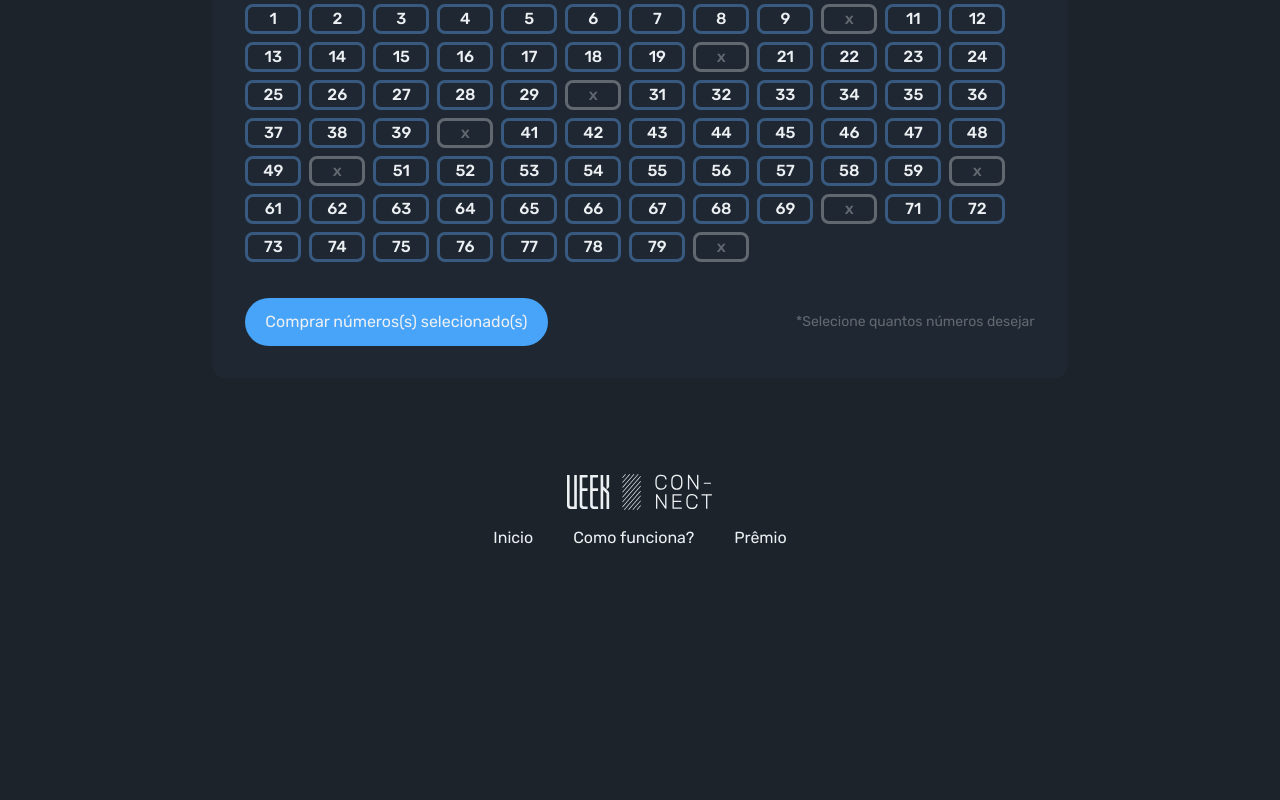
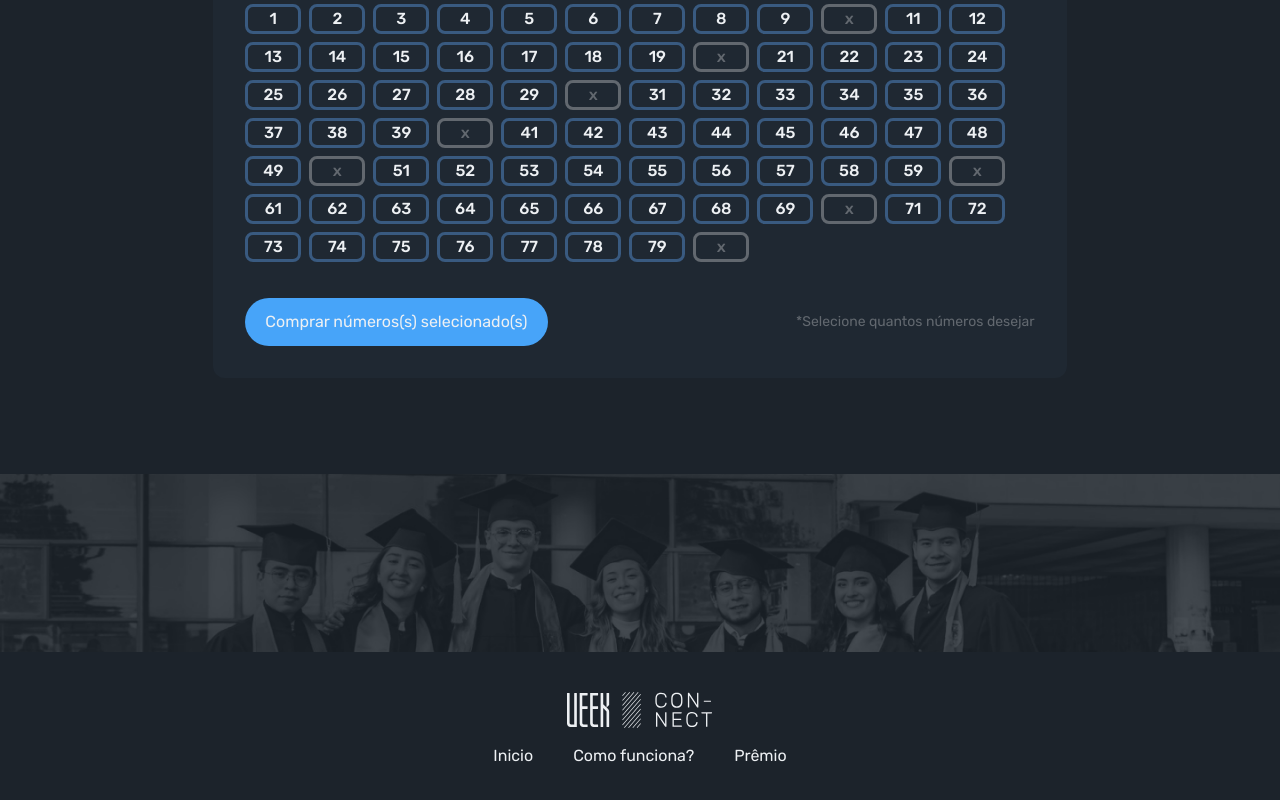
Before and after one commit to rodrigocitadin/ueek, a Next.js app: page / in a window 1280 px wide. Shown: the part 1376-2176 px from the top of the page. Before the commit the page ends 1966 px from the top, so only its background shows below. Built offline with nearby package versions, Linux system fonts and the light colour scheme.

Commit message:
add people picture

```diff
--- a/app/layout.tsx
+++ b/app/layout.tsx
@@ -33,7 +33,9 @@ export default function RootLayout({
               </a></li>
             </ul>
           </nav>
-          {children}
+        </div>
+        {children}
+        <div className='w-2/3 m-auto'>
           <nav className='flex-col my-10'>
             <a href='/'><img className='m-auto' src='/logo.svg' /></a>
             <ul className='flex justify-center my-4'>
--- a/app/page.tsx
+++ b/app/page.tsx
@@ -5,9 +5,12 @@ import Reward from "./sections/Reward";
 export default function Home() {
   return (
     <main className="min-h-screen">
-      <Connect />
-      <Reward />
-      <Numbers />
+      <div className="w-2/3 m-auto">
+        <Connect />
+        <Reward />
+        <Numbers />
+      </div>
+      <img src="people.png" className="w-screen" />
     </main>
   )
 }
```
